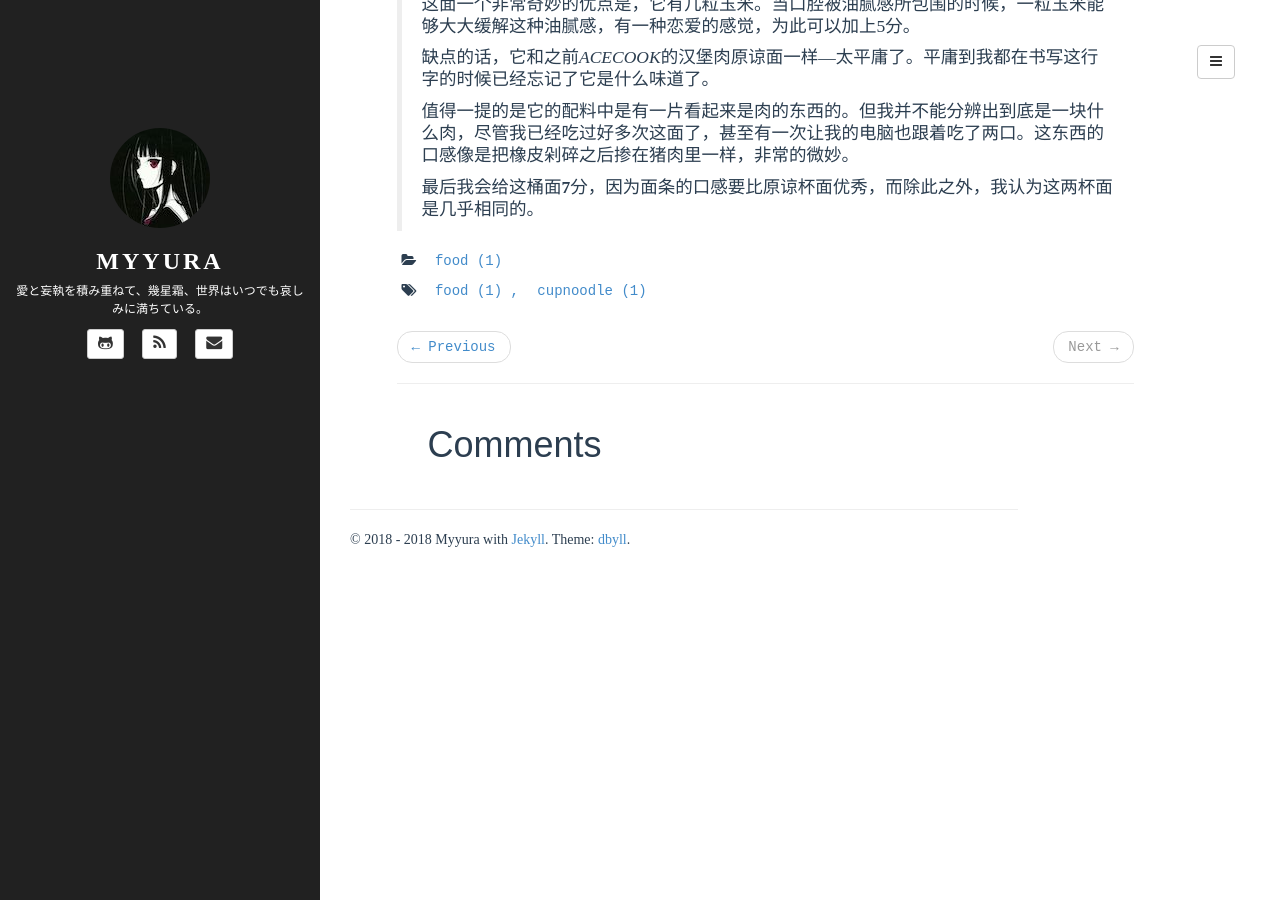
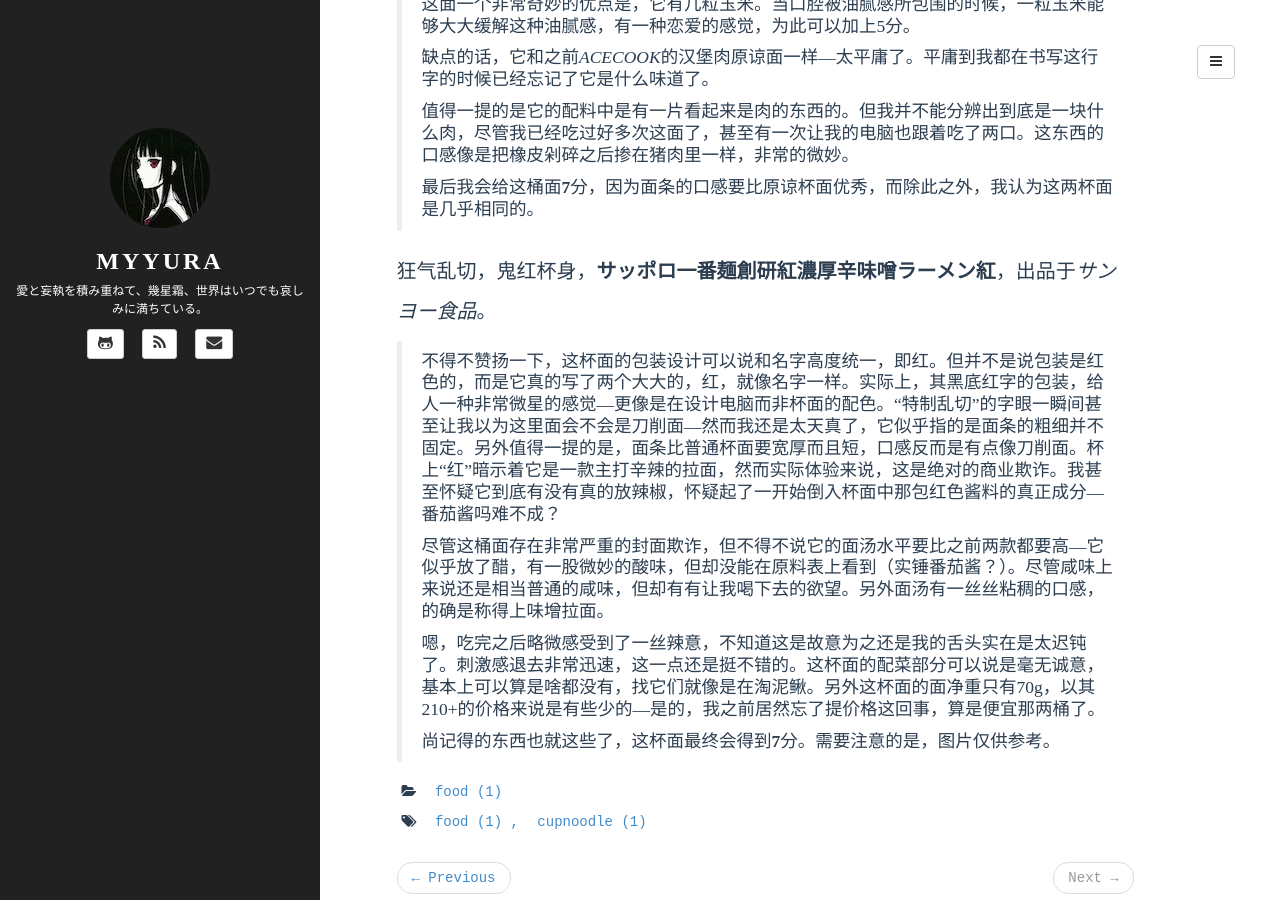
Before and after one commit to Myyura/myyura.github.io, a Jekyll site: the page built from _posts/food/2018-11-11-cupnoodle-japan-1.md, in a window 1280 px wide and 900 px high, scrolled down 1201 px. Built offline with Jekyll 4.4.1, drawn with Linux system fonts in a browser that asks for light colours; a script that is not in the unit is left out; comment, search, counter and statistics services are not loaded; some of the changed text lies outside the part shown.

Commit message:
Update 2018-11-11-cupnoodle-japan-1.md

```diff
--- a/_posts/food/2018-11-11-cupnoodle-japan-1.md
+++ b/_posts/food/2018-11-11-cupnoodle-japan-1.md
@@ -37,3 +37,13 @@
 > 值得一提的是它的配料中是有一片看起来是肉的东西的。但我并不能分辨出到底是一块什么肉，尽管我已经吃过好多次这面了，甚至有一次让我的电脑也跟着吃了两口。这东西的口感像是把橡皮剁碎之后掺在猪肉里一样，非常的微妙。
 >
 > 最后我会给这桶面**7**分，因为面条的口感要比原谅杯面优秀，而除此之外，我认为这两杯面是几乎相同的。
+
+狂气乱切，鬼红杯身，**サッポロ一番麺創研紅濃厚辛味噌ラーメン紅**，出品于*サンヨー食品*。
+
+> 不得不赞扬一下，这杯面的包装设计可以说和名字高度统一，即红。但并不是说包装是红色的，而是它真的写了两个大大的，红，就像名字一样。实际上，其黑底红字的包装，给人一种非常微星的感觉---更像是在设计电脑而非杯面的配色。“特制乱切”的字眼一瞬间甚至让我以为这里面会不会是刀削面---然而我还是太天真了，它似乎指的是面条的粗细并不固定。另外值得一提的是，面条比普通杯面要宽厚而且短，口感反而是有点像刀削面。杯上“红”暗示着它是一款主打辛辣的拉面，然而实际体验来说，这是绝对的商业欺诈。我甚至怀疑它到底有没有真的放辣椒，怀疑起了一开始倒入杯面中那包红色酱料的真正成分---番茄酱吗难不成？
+>
+> 尽管这桶面存在非常严重的封面欺诈，但不得不说它的面汤水平要比之前两款都要高---它似乎放了醋，有一股微妙的酸味，但却没能在原料表上看到（实锤番茄酱？）。尽管咸味上来说还是相当普通的咸味，但却有有让我喝下去的欲望。另外面汤有一丝丝粘稠的口感，的确是称得上味增拉面。
+>
+> 嗯，吃完之后略微感受到了一丝辣意，不知道这是故意为之还是我的舌头实在是太迟钝了。刺激感退去非常迅速，这一点还是挺不错的。这杯面的配菜部分可以说是毫无诚意，基本上可以算是啥都没有，找它们就像是在淘泥鳅。另外这杯面的面净重只有70g，以其210+的价格来说是有些少的---是的，我之前居然忘了提价格这回事，算是便宜那两桶了。
+>
+> 尚记得的东西也就这些了，这杯面最终会得到**7**分。需要注意的是，图片仅供参考。
```
Also changed, not shown: other parts of _posts/food/2018-11-11-cupnoodle-japan-1.md (+1 -1 lines).
